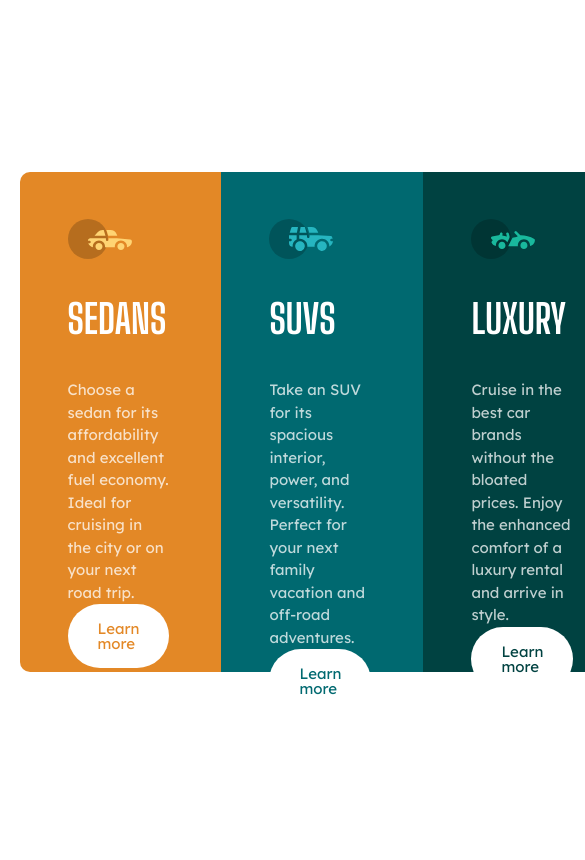
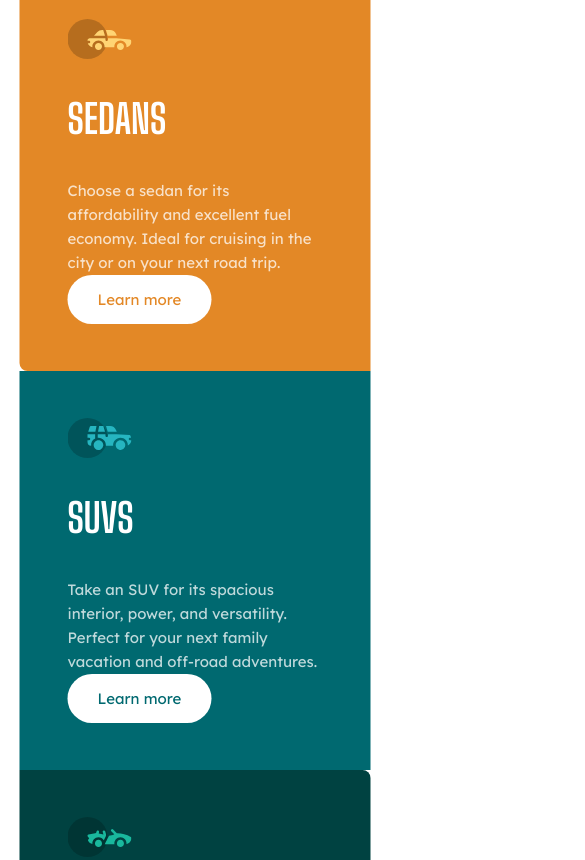
Before and after one commit to vernerk/3-column-preview-card-component, a plain HTML site: page index.html in a window 390 px wide. Shown: the top 860 px of the page, 585 px wide, since content can reach past the window. Drawn offline with Linux system fonts and the light colour scheme.

Commit message:
Update style.css

```diff
--- a/css/style.css
+++ b/css/style.css
@@ -12,10 +12,6 @@
   }
 
   body {
-    display: flex;
-    align-items: center;
-    justify-content: center;
-    height: 100vh;
     font-size: 1.5rem;
     font-family: 'Lexend Deca', sans-serif;
     font-weight: 400;
@@ -23,6 +19,10 @@
   }
 
   main {
+    position: absolute;
+    top: 50%;
+    left: 50%;
+    transform: translate(-50%, -50%);
     display: flex;
     width: 90%;
     max-width: 920px;
@@ -37,7 +37,7 @@
   }
 
   p {
-      line-height: 1.5;
+      line-height: 1.6;
   }
 
   h2,
@@ -49,14 +49,15 @@
       display: flex;
       flex-direction: column;
       padding: 4.7rem 5.2rem 4.7rem 4.8rem;
+      height: 500px;
   }
 
   .category:first-child {
-      border-radius: 10px 0 0 10px;
+      border-radius: 8px 0 0 8px;
   }
 
   .category:last-child {
-    border-radius: 0 10px 10px 0;
+    border-radius: 0 8px 8px 0;
 }
 
 .category a {
@@ -73,6 +74,7 @@
     background-color: transparent;
     box-shadow: inset 0 0 0 2px #fff;
     color: currentColor;
+    cursor: pointer;
 }
 
 .category img {
@@ -102,3 +104,22 @@
 .luxury a {
     color: hsl(179, 100%, 13%);
 }
+
+/* media queries */
+
+  @media screen and (max-width: 600px) {
+
+    main {
+        flex-direction: column;
+        transform: translate(-50%, -110%);
+    }
+
+    .category:first-child {
+        margin-top: 100px;
+    }
+
+    .category:last-child {
+        margin-bottom: 100px;
+    }
+
+}
```
Lines whose indentation alone changed are shown as unchanged.
